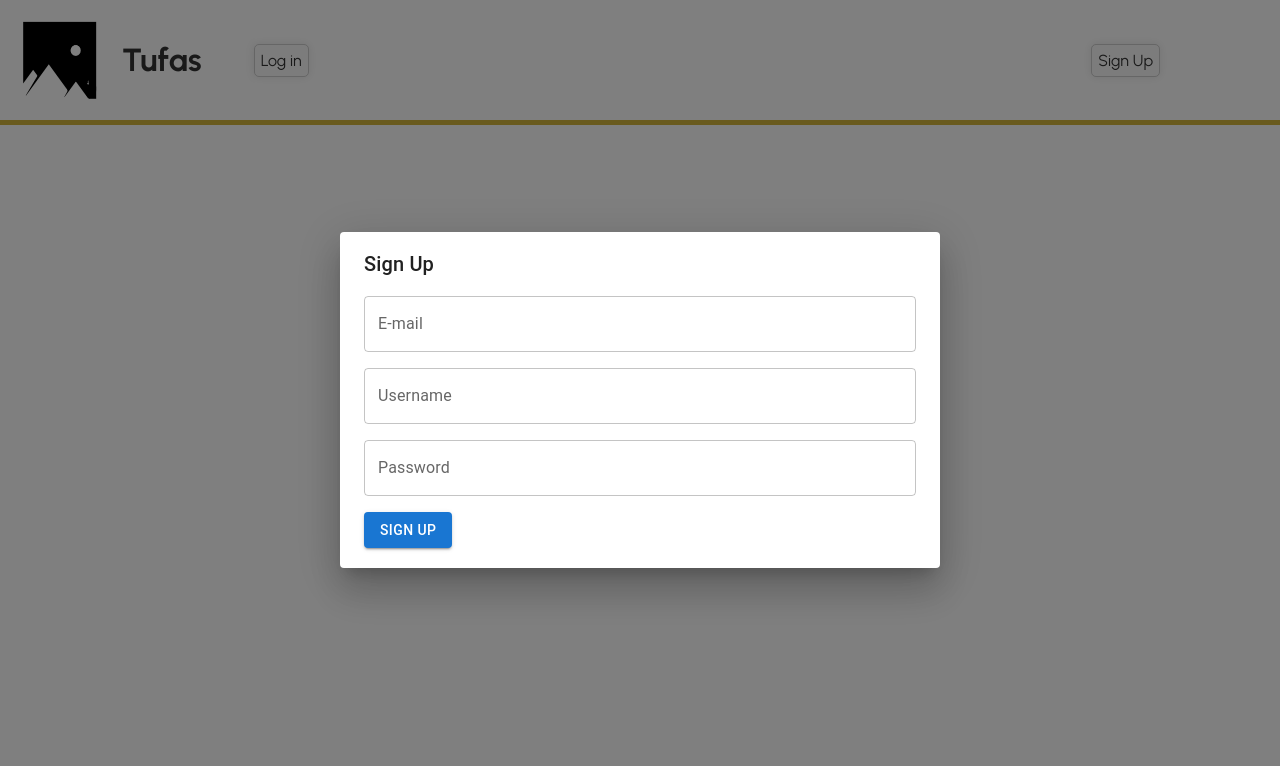
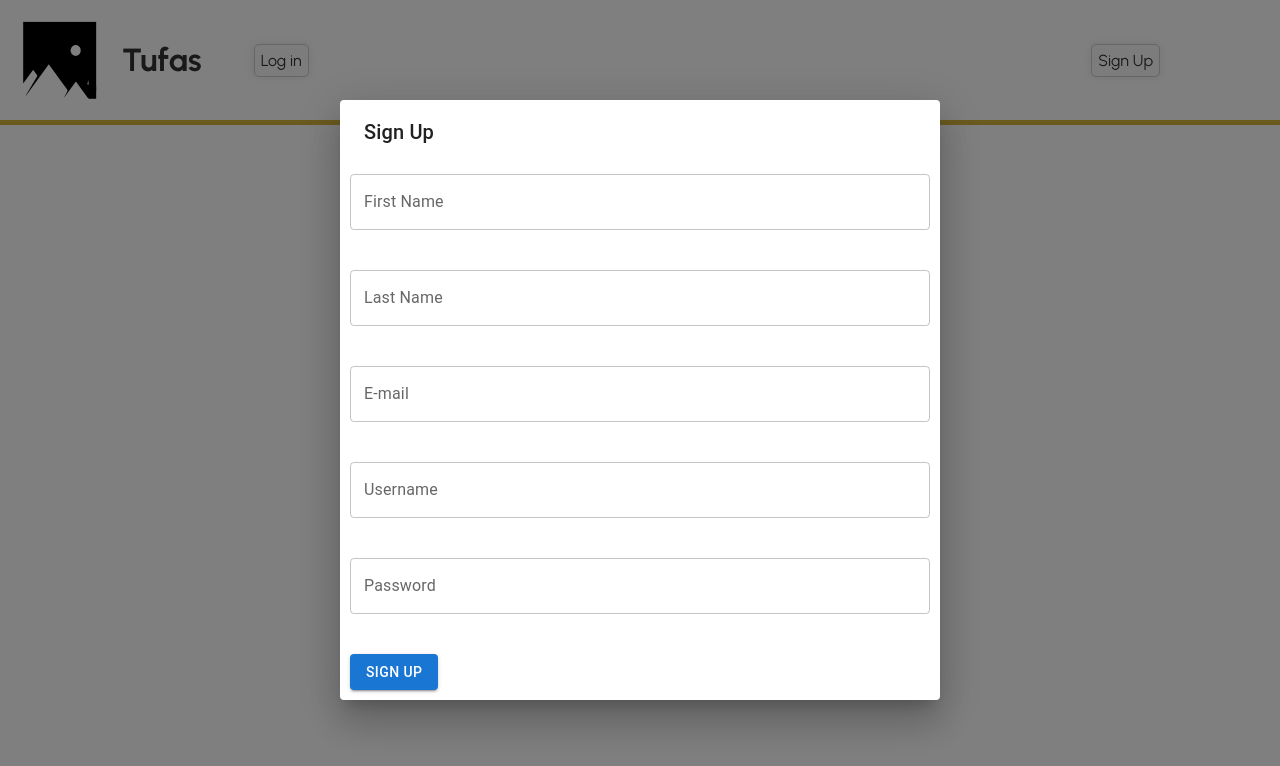
Before and after one commit to nicholasmcnamra/tufas, a React (Create React App) app in the folder webapp/: page /TestAreaPage in a window 1280 px wide. Both pictures are taken after a click on the link "Sign Up". Shown: the top 766 px of the page. Built offline with nearby package versions, Linux system fonts and the light colour scheme.

Commit message:
fn and ln fields in signup form and added fields to CreateUser too

```diff
--- a/webapp/src/Components/APICalls/CreateUser.js
+++ b/webapp/src/Components/APICalls/CreateUser.js
@@ -1,11 +1,13 @@
-const CreateUser = async (username, password, email) => {
+const CreateUser = async (username, password, email, firstname, lastname) => {
     let response;
 
     try {
         const userData = {
             userName: username,
             password: password,
-            email: email
+            email: email,
+            firstName: firstname,
+            lastName: lastname
         }
 
         console.log( userData );
--- a/webapp/src/Components/Authentication/LoginModal.jsx
+++ b/webapp/src/Components/Authentication/LoginModal.jsx
@@ -10,7 +10,7 @@ const LoginModal = ({ setOpenLogInModal, setLoggedIn }) => {
     return (
         <Dialog open={true} onClose={handleCloseModal}>
             <DialogTitle>Log In</DialogTitle>
-            <DialogContent>
+            <DialogContent className="login-field-container">
                 <Login setOpenLogInModal={setOpenLogInModal} setLoggedIn={setLoggedIn}></Login>
             </DialogContent>
         </Dialog>
--- a/webapp/src/Components/Authentication/SignUpModal.jsx
+++ b/webapp/src/Components/Authentication/SignUpModal.jsx
@@ -10,7 +10,7 @@ const SignUpModal = ({ setOpenSignUpModal }) => {
     return (
         <Dialog open={true} onClose={handleClosedModal}>
             <DialogTitle>Sign Up</DialogTitle>
-            <DialogContent>
+            <DialogContent className="sign-up-field-container">
                 <SignUp setOpenSignUpModal={setOpenSignUpModal}></SignUp>
             </DialogContent>
         </Dialog>
--- a/webapp/src/Components/Authentication/Signup.jsx
+++ b/webapp/src/Components/Authentication/Signup.jsx
@@ -6,6 +6,8 @@ const SignUp = ( { setOpenSignUpModal } ) => {
     const [username, setUsername] = useState();
     const [password, setPassword] = useState();
     const [email, setEmail] = useState();
+    const [firstName, setFirstName] = useState();
+    const [lastName, setLastName] = useState();
 
     const handleChange = (e) => {
         switch(e.target.name) {
@@ -18,6 +20,12 @@ const SignUp = ( { setOpenSignUpModal } ) => {
             case "email":
                 setEmail(e.target.value);
                 break;
+            case "firstname":
+                setFirstName(e.target.value);
+                break;
+            case "lastname":
+                setLastName(e.target.value);
+                break;
             default:
                 break;
     }
@@ -26,14 +34,34 @@ const SignUp = ( { setOpenSignUpModal } ) => {
     const handleSubmit = (e) => {
         e.preventDefault();
 
-        CreateUser(username, password, email);
+        CreateUser(username, password, email, firstName, lastName);
         console.log( username, password, email )
         setOpenSignUpModal(false);
     }
     return (
         <div className="signup-container">
             <form onSubmit={handleSubmit}>
-                <Grid container spacing={2}>
+                <Grid container spacing={5}>
+
+                    <Grid item xs={12}>
+                        <TextField
+                        fullWidth
+                        label="First Name"
+                        name="firstname"
+                        value={firstName}
+                        onChange={handleChange}
+                        />
+                    </Grid>
+
+                    <Grid item xs={12}>
+                        <TextField
+                        fullWidth
+                        label="Last Name"
+                        name="lastname"
+                        value={lastName}
+                        onChange={handleChange}
+                        />
+                    </Grid>
 
                     <Grid item xs={12}>
                         <TextField
--- a/webapp/src/index.css
+++ b/webapp/src/index.css
@@ -176,6 +176,10 @@
   box-shadow: 0px 0px 10px rgba(0, 0, 0, 0.1);
 }
 
+.login-field-container {
+  padding: 10px !important;
+}
+
 .password-field {
   position: relative;
 }
@@ -202,6 +206,11 @@
   box-shadow: 0px 0px 10px rgba(0, 0, 0, 0.1);
   float: right;
 }
+
+.sign-up-field-container {
+  padding: 10px !important;
+}
+
 /*
 .account-menu {
   display: flex;
```
